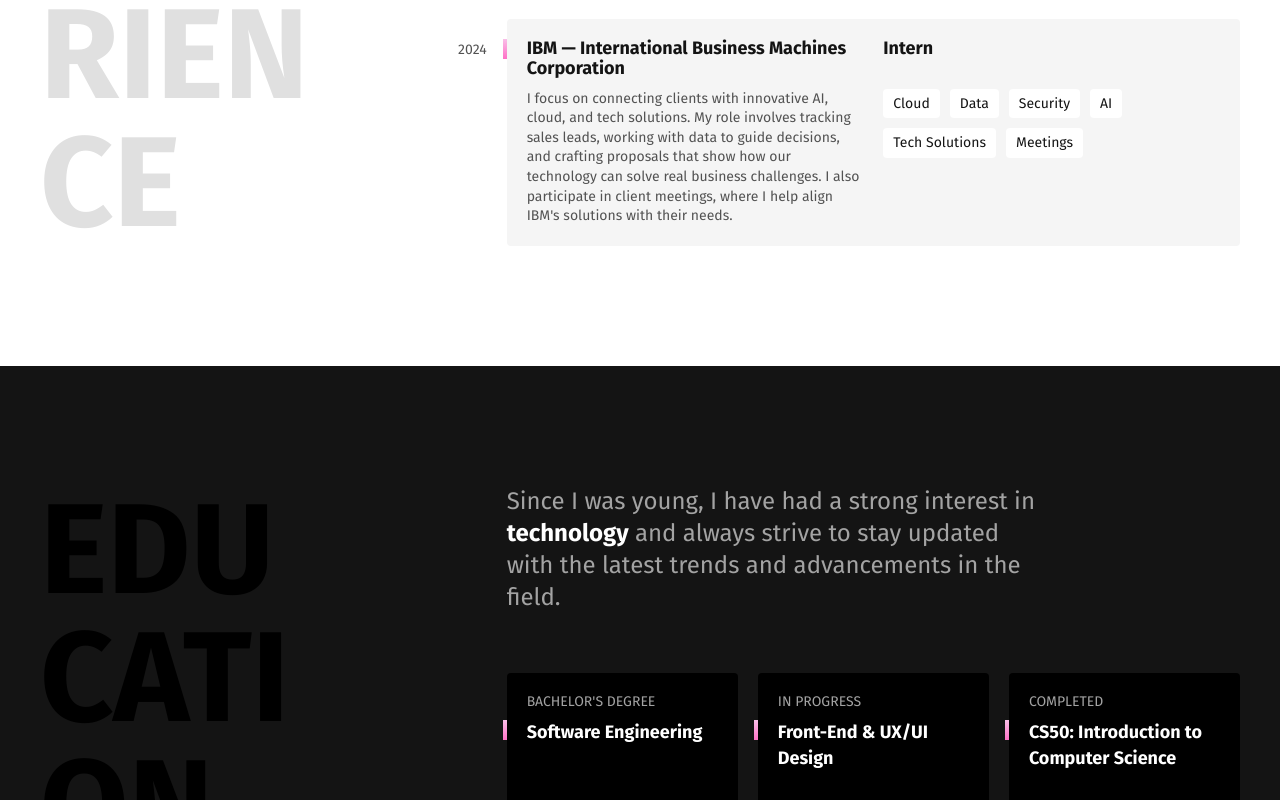
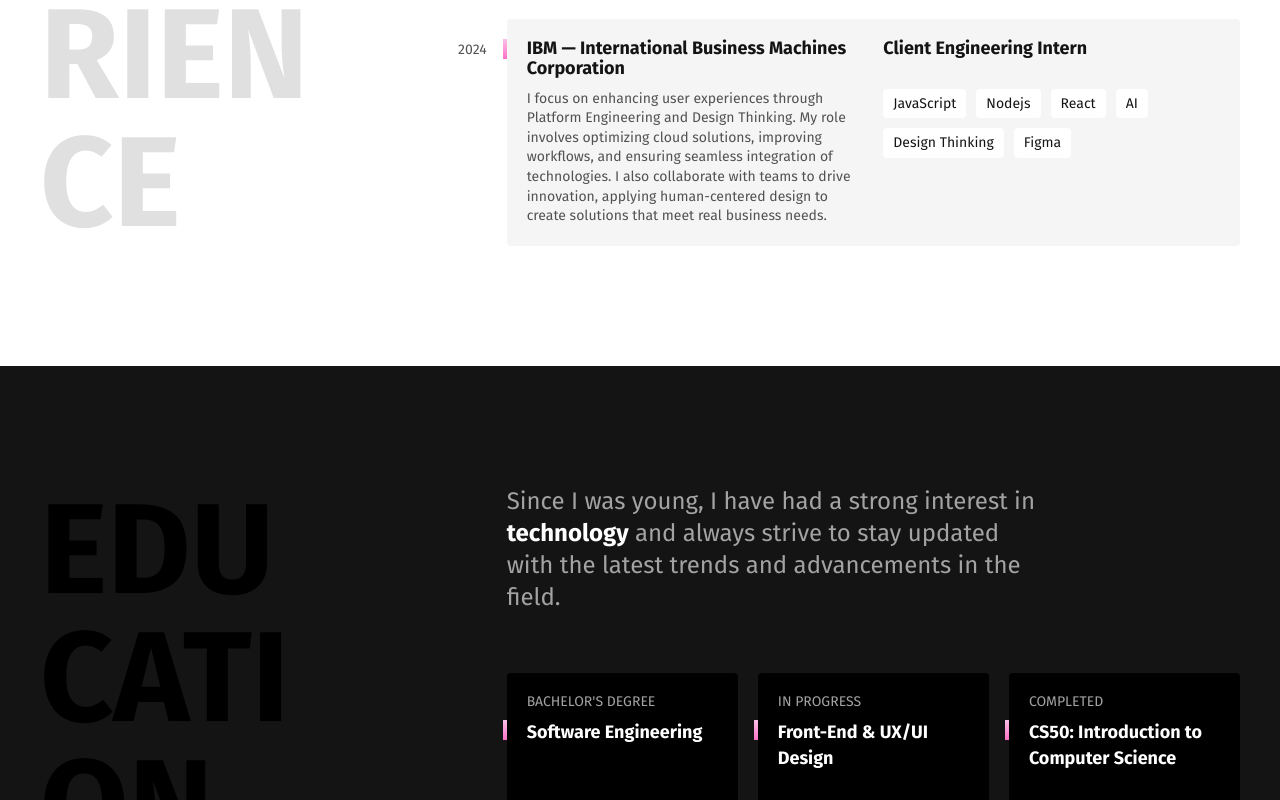
Before and after one commit to anandanamie/anandanamie.github.io, a plain HTML site: page index.html in a window 1280 px wide. Shown: the part 900-1700 px from the top of the page. Drawn offline with Linux system fonts and the light colour scheme.

Commit message:
refreshed

```diff
--- a/index.html
+++ b/index.html
@@ -1,21 +1,26 @@
 <!DOCTYPE html>
 <html lang="en">
-
   <head>
-    <meta charset="UTF-8">
-    <meta name="viewport" content="width=device-width, initial-scale=1.0">
+    <meta charset="UTF-8" />
+    <meta name="viewport" content="width=device-width, initial-scale=1.0" />
     <title>Namie - Developer & UX/UI Designer</title>
-    <meta name="description" content="Full Stack Developer and UX/UI Designer based in São Paulo">
-    <link rel="stylesheet" href="./css/style.css">
-    <link rel="icon" href="./favicon.svg" type="image/svg+xml">
-    <link rel="preconnect" href="https://fonts.googleapis.com">
-    <link rel="preconnect" href="https://fonts.gstatic.com" crossorigin>
-    <link href="https://fonts.googleapis.com/css2?family=Fira+Sans:ital,wght@0,100;0,200;0,300;0,400;0,500;0,600;0,700;0,800;0,900;1,100;1,200;1,300;1,400;1,500;1,600;1,700;1,800;1,900&display=swap" rel="stylesheet">
+    <meta
+      name="description"
+      content="Full Stack Developer and UX/UI Designer based in São Paulo"
+    />
+    <link rel="stylesheet" href="./css/style.css" />
+    <link rel="icon" href="./favicon.svg" type="image/svg+xml" />
+    <link rel="preconnect" href="https://fonts.googleapis.com" />
+    <link rel="preconnect" href="https://fonts.gstatic.com" crossorigin />
+    <link
+      href="https://fonts.googleapis.com/css2?family=Fira+Sans:ital,wght@0,100;0,200;0,300;0,400;0,500;0,600;0,700;0,800;0,900;1,100;1,200;1,300;1,400;1,500;1,600;1,700;1,800;1,900&display=swap"
+      rel="stylesheet"
+    />
   </head>
 
   <body>
     <header class="header">
-        <img src="img/marca.svg" alt="Namie" width="104" height="38">
+      <img src="img/marca.svg" alt="Namie" width="104" height="38" />
       <nav>
         <ul class="header-menu">
           <li><a href="#experience">Experience</a></li>
@@ -26,72 +31,83 @@
       </nav>
     </header>
 
-    <main class="introducao"> <!-- Conteúdo principal -->
-        <img src="./img/perfil.png" alt="Namie" width="360" height="520"> <!-- Illustrator: -->
+    <main class="introducao">
+      <!-- Conteúdo principal -->
+      <img src="./img/perfil.png" alt="Namie" width="360" height="520" />
+      <!-- Illustrator: -->
       <div>
-            <h1>Front End<br>Developer &<br>UX/UI Designer</h1>
+        <h1>Front End<br />Developer &<br />UX/UI Designer</h1>
         <p>Based in São Paulo</p>
       </div>
     </main>
 
-    <section class="experience" id="experience" aria-label="experience"> <!-- ID serve pro scroll do menu do header até o conteúdo, CLASS para o css e o ARIA-LABEL para acessibilidade -->
+    <section class="experience" id="experience" aria-label="experience">
+      <!-- ID serve pro scroll do menu do header até o conteúdo, CLASS para o css e o ARIA-LABEL para acessibilidade -->
       <h2 class="subtitulo">Experience</h2>
       <div>
-            <p class="experience-text">I develop small projects using only <strong>HTML</strong>, <strong>CSS</strong> and <strong>JavaScript</strong>. Additionally, I also have knowledge of programming languages like <strong>C++</strong>.</p>
+        <p class="experience-text">
+          I develop small projects using only <strong>HTML</strong>,
+          <strong>CSS</strong> and <strong>JavaScript</strong>. Additionally, I
+          also have knowledge of programming languages like
+          <strong>C++</strong>.
+        </p>
 
         <div class="company">
           <span class="company-year">2024</span>
-                <h3 class="company-title">IBM — International Business Machines Corporation</h3>
-                <span class="company-title">Intern</span> <!-- Mesmo estilo, por isso estão nomeados igualmente -->
-                <p class="company-text">I focus on connecting clients with innovative AI, cloud, and tech solutions. My role involves tracking sales leads, working with data to guide decisions, and crafting proposals that show how our technology can solve real business challenges. I also participate in client meetings, where I help align IBM's solutions with their needs. </p>
+          <h3 class="company-title">
+            IBM — International Business Machines Corporation
+          </h3>
+          <span class="company-title">Client Engineering Intern</span>
+          <!-- Mesmo estilo, por isso estão nomeados igualmente -->
+          <p class="company-text">
+            I focus on enhancing user experiences through Platform Engineering
+            and Design Thinking. My role involves optimizing cloud solutions,
+            improving workflows, and ensuring seamless integration of
+            technologies. I also collaborate with teams to drive innovation,
+            applying human-centered design to create solutions that meet real
+            business needs.
+          </p>
           <ul class="company-abilities">
-                    <li>Cloud</li>
-                    <li>Data</li>
-                    <li>Security</li>
+            <li>JavaScript</li>
+            <li>Nodejs</li>
+            <li>React</li>
             <li>AI</li>
-                    <li>Tech Solutions</li>
-                    <li>Meetings</li>
+            <li>Design Thinking</li>
+            <li>Figma</li>
           </ul>
         </div>
       </div>
-
     </section>
 
     <section class="education" id="education" aria-label="education">
       <div class="education-conteiner">
         <h2 class="subtitulo">Education</h2>
         <div>
-                <p class="education-text">Since I was young, I have had a strong interest in <strong>technology</strong> and always strive to stay updated with the latest trends and advancements in the field.</p>
+          <p class="education-text">
+            Since I was young, I have had a strong interest in
+            <strong>technology</strong> and always strive to stay updated with
+            the latest trends and advancements in the field.
+          </p>
 
           <ul class="college-list">
             <li class="college">
-                        <span class="college-type">
-                            Bachelor's Degree
-                        </span>
+              <span class="college-type"> Bachelor's Degree </span>
               <h3 class="college-course">Software Engineering</h3>
-                        <span class="college-institution">
-                            UniCesumar
-                        </span>
+              <span class="college-institution"> UniCesumar </span>
             </li>
 
             <li class="college">
-                        <span class="college-type">
-                            In progress
-                        </span>
+              <span class="college-type"> In progress </span>
               <h3 class="college-course">Front-End & UX/UI Design</h3>
-                        <span class="college-institution">
-                            Origamid
-                        </span>
+              <span class="college-institution"> Origamid </span>
             </li>
 
             <li class="college">
-                        <span class="college-type">
-                            Completed
-                        </span>
-                        <h3 class="college-course">CS50: Introduction to Computer Science</h3>
-                        <span class="college-institution">
-                            Harvard
-                        </span>
+              <span class="college-type"> Completed </span>
+              <h3 class="college-course">
+                CS50: Introduction to Computer Science
+              </h3>
+              <span class="college-institution"> Harvard </span>
             </li>
           </ul>
 
@@ -99,7 +115,10 @@
             <div class="courses">
               <h3>More Certifications</h3>
               <ul>
-                            <li>International Astronomic Search Collaboration <span>2024</span></li>
+                <li>
+                  International Astronomic Search Collaboration
+                  <span>2024</span>
+                </li>
                 <li>Linux Basics<span>2024</span></li>
               </ul>
             </div>
@@ -107,10 +126,9 @@
             <div class="languages">
               <h3>Languages</h3>
               <ul>
-                            <li>Portuguese <span>/ Fluent</span></li>
+                <li>Portuguese <span>/ Native</span></li>
                 <li>English <span>/ Advanced</span></li>
                 <li>Japanese <span>/ Intermediate</span></li>
-                            <li>Russian <span>/ Beginner</span></li>
               </ul>
             </div>
           </div>
@@ -120,16 +138,16 @@
 
     <footer class="footer" id="contact">
       <div class="footer-conteiner">
-            <p class="footer-text">I am currently available for new projects. Feel free to contact me, let's schedule a conversation.</p>
+        <p class="footer-text">
+          I am currently available for new projects. Feel free to contact me,
+          let's schedule a conversation.
+        </p>
         <ul class="footer-contact">
-                <li>namienanda@gmail.com</li>
-                <li>+55 11 97072-3377</li>
+          <li>kaneyama.namie@gmail.com</li>
+          <li>+55 11 99707-0488</li>
         </ul>
         <p class="footer-copy">Namie. Some rights reserved.</p>
       </div>
-
     </footer>
-
   </body>
-
 </html>
```
Lines whose indentation alone changed are shown as unchanged.
